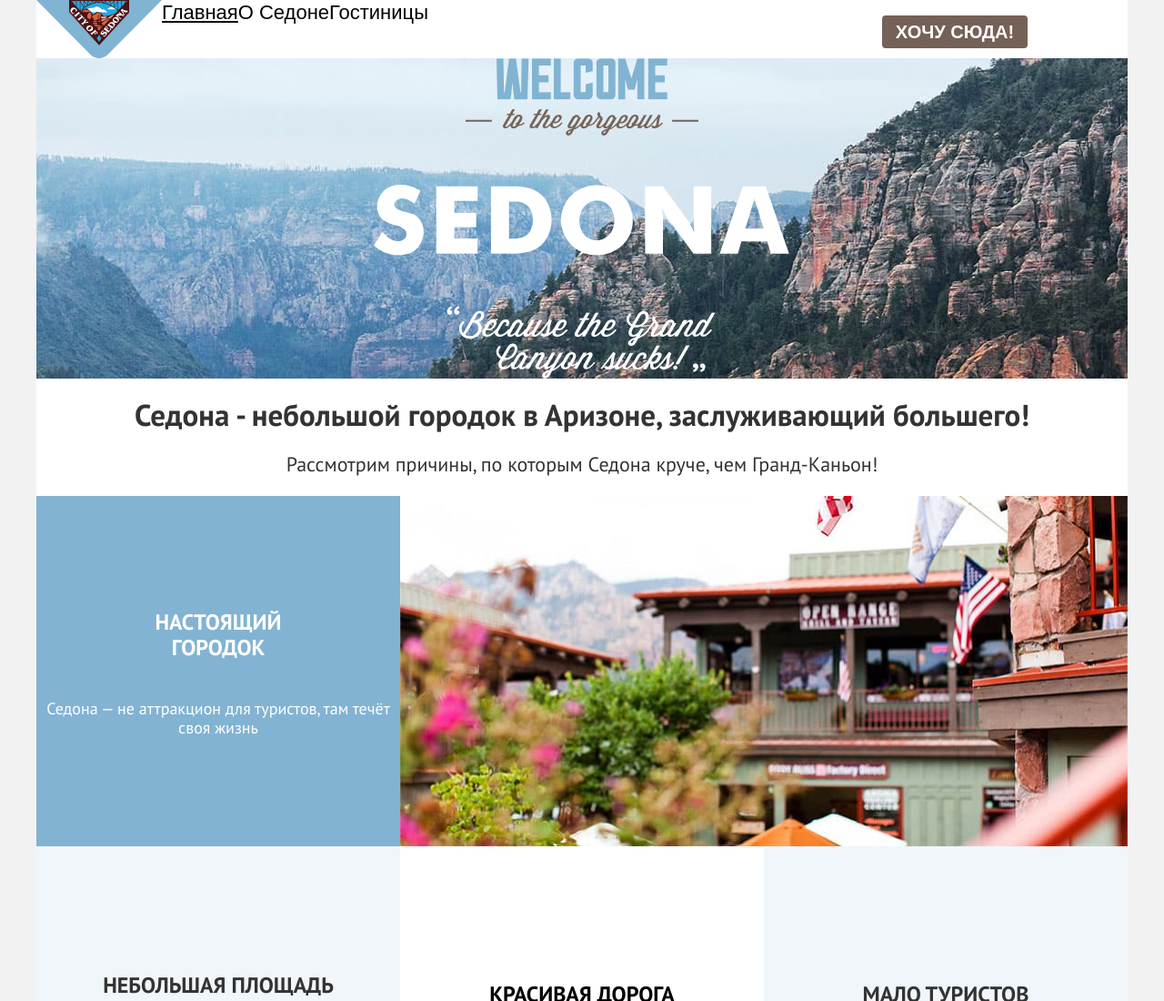
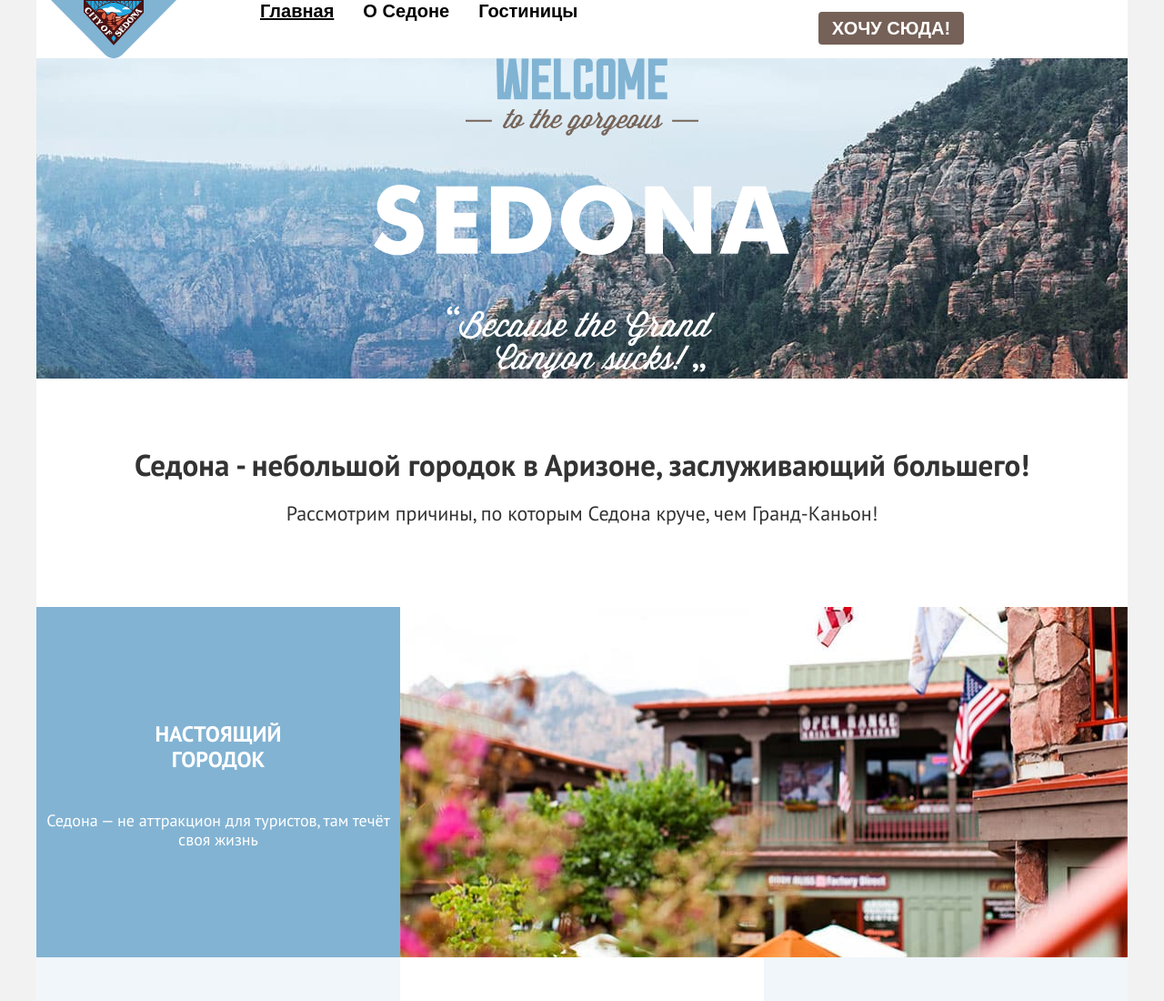
Before and after one commit to htmlacademy-htmlcss/1890517-sedona-35, a plain HTML site: page index.html in a window 1280 px wide. Shown: the top 1100 px of the page at 91% size. Drawn offline with Linux system fonts and the light colour scheme.

Commit message:
микросетка

```diff
--- a/index.html
+++ b/index.html
@@ -12,9 +12,11 @@
       <header class="page-header">
         <nav class="navigation">
           <ul class="navigation-list">
-            <li class="navigation-list-item">
+            <li class="navigation-list-item logo-item">
               <div class="logo-container">
-                <img class="logo-header" src="img/logo.svg" alt="Логотип Седоны" width="138" height="64">
+                <a class="navigation-logo" href="index.html">
+                  <img class="logo-header" src="img/logo.svg" alt="Логотип Седоны" width="138" height="64">
+                </a>
               </div>
             </li>
             <li class="navigation-list-item">
--- a/styles/styles.css
+++ b/styles/styles.css
@@ -73,18 +73,51 @@ button {
 }
 
 .navigation-list {
+  font-family: "PT Sans" sans-serif;
+  font-weight: bold;
+  font-size: 20px;
+  line-height: 24px;
   display: flex;
+  flex-wrap: wrap;
   flex-direction: row;
   list-style: none;
   margin: 0;
   padding: 0;
   max-width: 1200px;
   align-items: flex-start;
+  justify-content: center;
+}
+
+.navigation-list-item {
+  padding-bottom: 20px;
+  padding-left: 16px;
+  padding-right: 16px;
+}
+
+.navigation-list-item .navigation-link-current {
+  margin-left: 30px;
+}
+
+.logo-container {
+  margin-right: 30px;
+}
+
+.logo-item {
+  padding-top: 0;
 }
 
 .navigation-user {
-  max-width: 250px;
+  display: flex;
+  flex-direction: row;
+  max-width: 268px;
+  min-height: 64px;
   margin-left: auto;
+  margin-right: 70px;
+}
+
+.navigation-user .navigation-link {
+  min-width: 44px;
+  min-height: 22px;
 }
 
 .navigation-link {
@@ -110,6 +143,7 @@ button {
   line-height: 26px;
   color: #000;
   background-color: #ffffff;
+  padding: 0;
 }
 
 .main-inner {
@@ -119,6 +153,7 @@ button {
   line-height: 26px;
   color: #000;
   background-color: #ffffff;
+  margin-top: 64px;
 }
 
 .page-container {
@@ -132,6 +167,8 @@ button {
 }
 
 .visually-hidden {
+  width: 44px;
+  height: 64px;
   display: none;}
 
 .main-logo-container {
@@ -139,6 +176,7 @@ button {
   background-image: url("../img/background.jpg");
   background-size: cover;
   background-repeat: no-repeat;
+  margin-bottom: 82px;
 }
 
 .description-container {
@@ -149,6 +187,7 @@ button {
   text-align: center;
   color: #333333;
   background-color: #ffffff;
+  margin-bottom: 90px;
 }
 
 .advantages {
```
